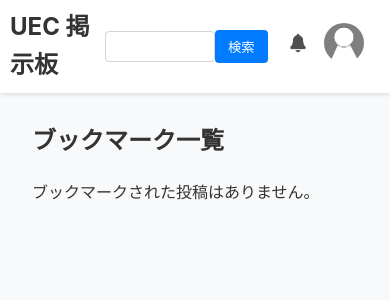
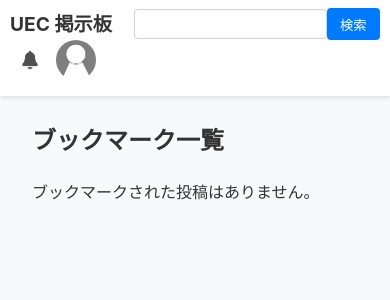
Before and after one commit to sekieiwork/UecBrett, a Flask app: page /bookmarks in a window 390 px wide. Shown: the top 300 px of the page. Run offline with Flask 3, Linux system fonts and the light colour scheme; the visitor is signed in with stand-in values (Sample User, id 1); data that the repository does not hold is empty; some libraries are stand-ins or nearby versions.

Commit message:
smartphonetyousei

```diff
--- a/templates/layout.html
+++ b/templates/layout.html
@@ -227,59 +227,55 @@
     .header-content {
         padding: 0 10px;
         display: flex;
-        flex-wrap: nowrap;
         align-items: center;
-        justify-content: space-between; /* 要素を両端に配置 */
+        justify-content: space-between;
     }
 
-    /* UEC 掲示板タイトルのスタイルを調整 */
+    .header-left {
+        flex-shrink: 0;
+        white-space: nowrap; /* 親要素にも適用 */
+    }
+
     .header-left h1 {
         margin: 0;
-        font-size: 1.5em; /* タイトルを小さくする */
+        font-size: 1.2em;
     }
 
-    /* 検索フォームのスタイルを調整 */
     .header-center {
-        flex-grow: 1; /* 残りのスペースを埋める */
+        flex-grow: 1;
         display: flex;
-        justify-content: center; /* 検索フォームを中央に配置 */
-        margin: 0 10px; /* 左右に余白を追加 */
-    }
-
-    .search-form-header {
-        margin: 0;
+        justify-content: flex-end; /* 右に寄せる */
+        margin-left: 10px;
     }
 
     .search-form-header input[type="text"] {
-        width: 100%;
-        max-width: 150px; /* 最大幅を設定して広がりすぎないように */
+        width: 100px;
     }
 
-    /* 右側のアイコン部分を調整 */
     .header-right {
         display: flex;
         align-items: center;
-        flex-shrink: 0; /* 縮小しないように */
-        white-space: nowrap; /* アイコンが改行されないように */
         margin-left: 10px; /* 検索フォームとの間に余白 */
     }
 
     .header-right > a {
-        margin-right: 10px;
+        margin-right: 5px; /* アイコン間の余白を調整 */
     }
 
-    /* ヘッダーがbodyに食い込むのを防ぐ */
     body {
-        padding-top: 70px; /* ヘッダーの高さに合わせて調整 */
+        padding-top: 70px;
     }
-}    </style>
+}
+</style>
 </head>
 <body>
     <div class="header">
         <div class="header-content">
             <div class="header-left">
-                <h1><a href="{{ url_for('index') }}" style="text-decoration: none; color: inherit;">UEC 掲示板</a></h1>
-            </div>
+    <div style="white-space: nowrap;">
+        <h1><a href="{{ url_for('index') }}" style="text-decoration: none; color: inherit;">UEC 掲示板</a></h1>
+    </div>
+</div>
             <div class="header-center">
                 {% if request.endpoint != 'login' and request.endpoint != 'register' %}
                     <form method="POST" action="{{ url_for('search') }}" style="display: flex; align-items: center;">
```
